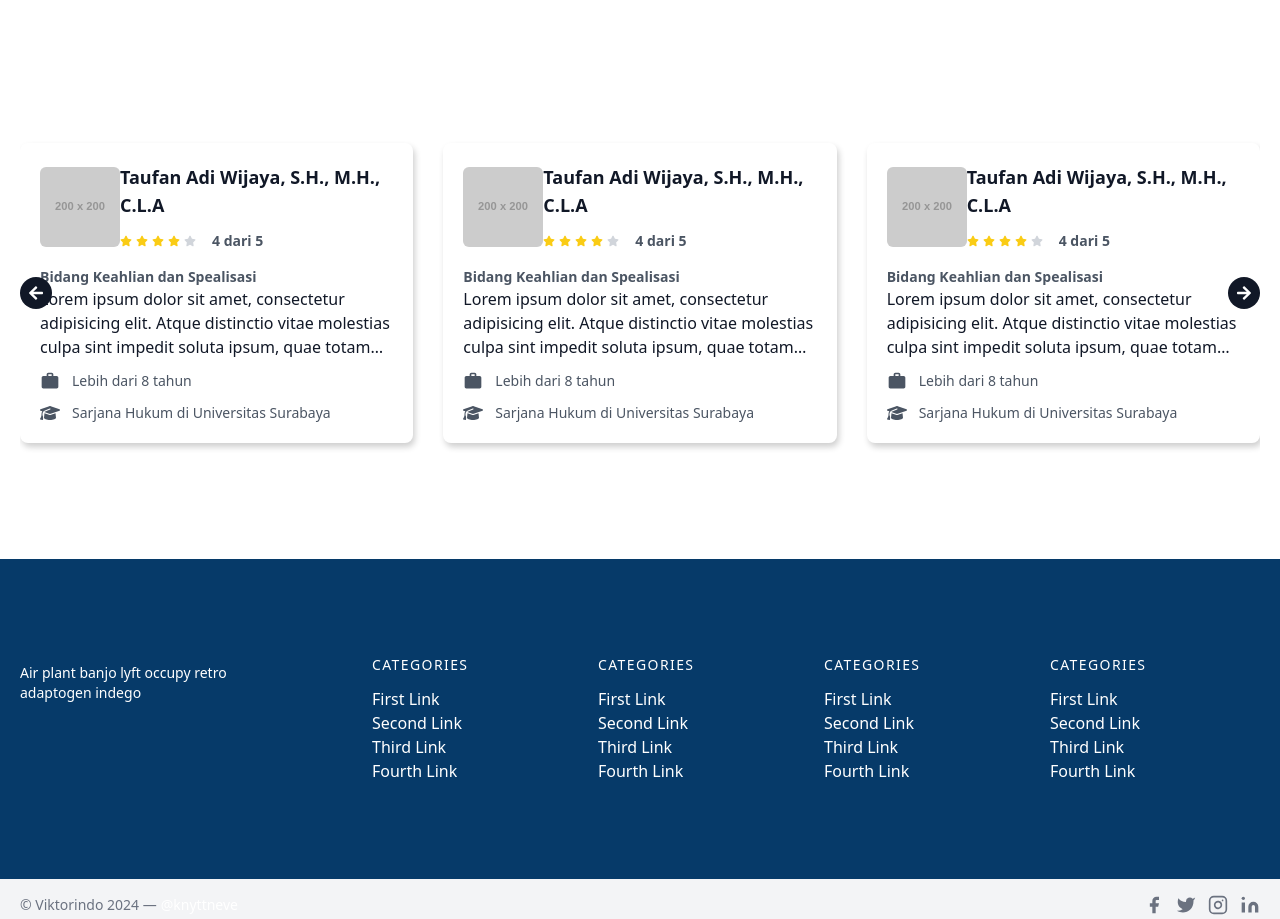
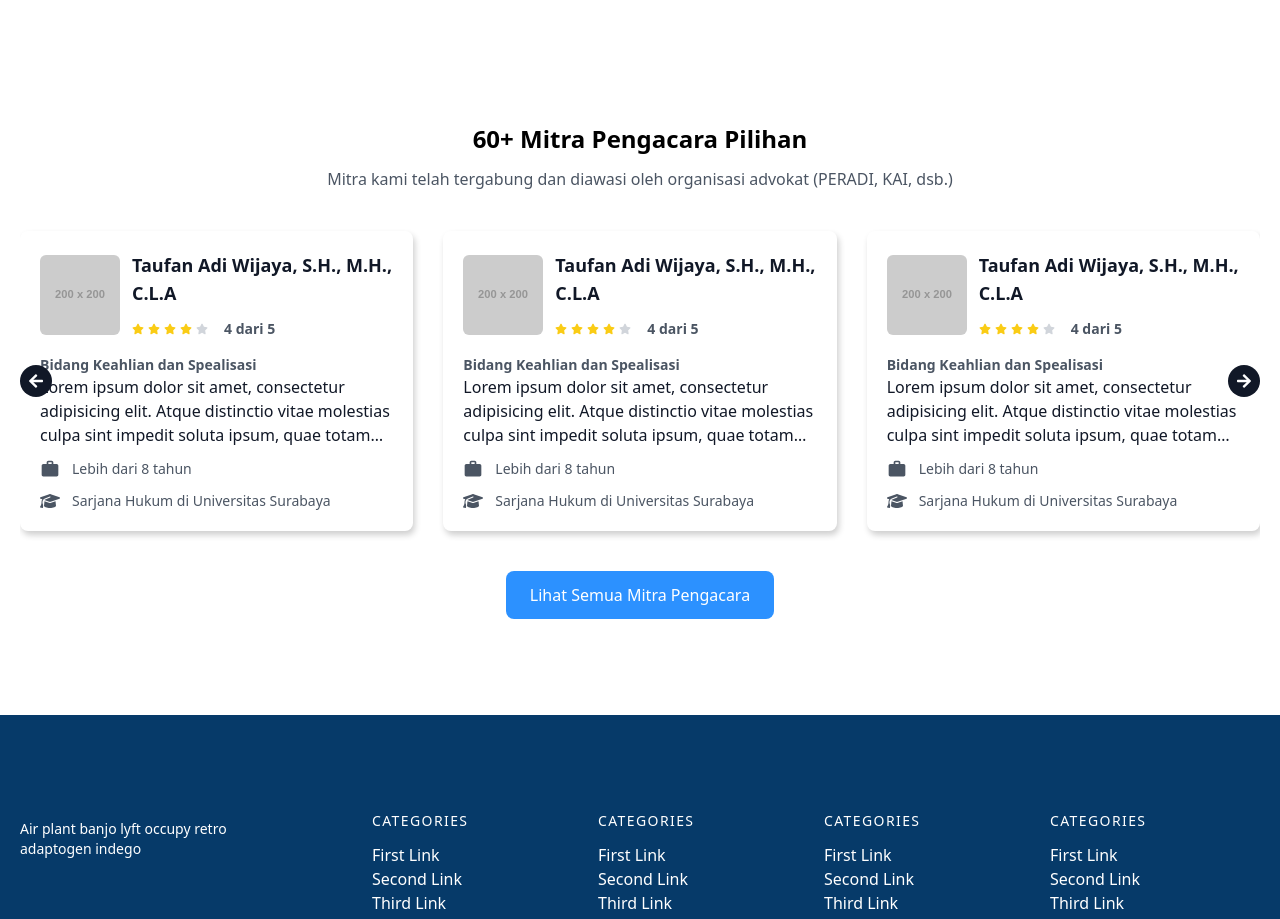
Before and after one commit to AurelNabiel/asn-project, a React (Create React App) app: page / in a window 1280 px wide. Shown: the part 1900-2819 px from the top of the page. Built offline with nearby package versions, Linux system fonts and the light colour scheme.

Commit message:
feat: section mitra pengacara home

```diff
--- a/src/pages/home/components/AdvoCard.jsx
+++ b/src/pages/home/components/AdvoCard.jsx
@@ -7,7 +7,7 @@ export default function AdvoCard({i}) {
     <>
     <div className="p-5 advocard rounded-lg flex flex-col items-start">
       {/* top */}
-      <div className="relative flex items-center justify-between w-full mb-4">
+      <div className="relative flex items-center justify-between gap-x-3 w-full mb-4">
         {/* left image */}
         <img
           className="w-20 h-20 align-top inline-block rounded-[6px] "
--- a/src/pages/home/index.jsx
+++ b/src/pages/home/index.jsx
@@ -176,8 +176,17 @@ export default function Home() {
       {/* advokat */}
       <section class="text-gray-600 body-font">
         <div class="container px-5 py-24 mx-auto  ">
-         {/* content */}
-         <div className="relative">
+          <div className="title flex flex-col gap-y-3 mb-5">
+            <h2 className="text-center font-bold text-2xl text-black ">
+              60+ Mitra Pengacara Pilihan
+            </h2>
+            <p className="text-center font-medium">
+              Mitra kami telah tergabung dan diawasi oleh organisasi advokat
+              (PERADI, KAI, dsb.)
+            </p>
+          </div>
+          {/* content */}
+          <div className="relative mb-5">
             {/* Custom Navigation */}
             <div className="absolute top-1/2 left-0 transform -translate-y-1/2 z-10">
               <button className="swiper-button-prev bg-gray-900 text-white p-2 rounded-full">
@@ -195,8 +204,22 @@ export default function Home() {
             <Swiper
               slidesPerView={3}
               spaceBetween={30}
+              breakpoints={{
+                320: {
+                  slidesPerView: 1,
+                  spaceBetween: 10,
+                },
+                768: {
+                  slidesPerView: 2,
+                  spaceBetween: 20,
+                },
+                1024: {
+                  slidesPerView: 3,
+                  spaceBetween: 30,
+                },
+              }}
               style={{
-                padding: "20px 0", // 20px di atas dan bawah, 0px di kiri dan kanan
+                padding: "20px 0",
               }}
               navigation={{
                 nextEl: ".swiper-button-next",
@@ -212,11 +235,24 @@ export default function Home() {
               ))}
             </Swiper>
           </div>
-         {/* content */}
+          {/* content */}
+          <div className="flex justify-center mt-5">
+            <button
+              className={` px-6 py-3 text-white rounded-lg transition duration-200 ease-in-out  `}
+              style={{ backgroundColor: "#2C91FF" }}
+              onMouseEnter={(e) =>
+                (e.currentTarget.style.backgroundColor = "#2677CC")
+              }
+              onMouseLeave={(e) =>
+                (e.currentTarget.style.backgroundColor = "#2C91FF")
+              }
+            >
+              Lihat Semua Mitra Pengacara
+            </button>
+          </div>
         </div>
       </section>
       {/* advokat */}
-
     </>
   );
 }
```
